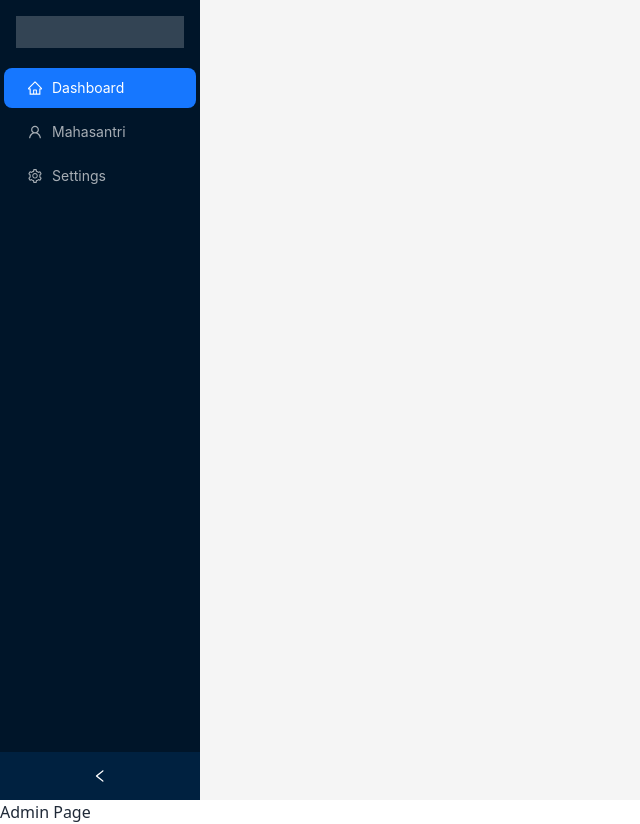
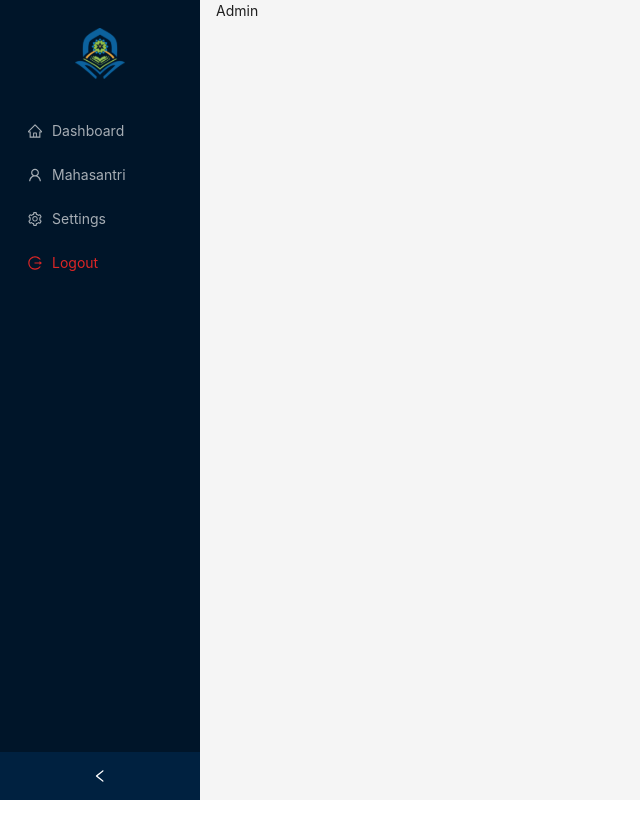
Before and after one commit to Haiqelhakeem/mahad-frontend, a React (Vite) app: page /admin in a window 1280 px wide. Shown: the whole page, without its empty margins (0-640 px from the left). After the commit the page ends 800 px from the top, so only its background shows below. Built offline with nearby package versions, Linux system fonts and the light colour scheme.

Commit message:
[add] mahasantri table

```diff
--- a/index.html
+++ b/index.html
@@ -2,7 +2,7 @@
 <html lang="en">
   <head>
     <meta charset="UTF-8" />
-    <link rel="icon" type="image/svg+xml" href="/vite.svg" />
+    <link rel="icon" type="image/svg+xml" href="/mahadFullColor.svg" />
     <meta name="viewport" content="width=device-width, initial-scale=1.0" />
     <title>Ma&apos;had Tahfidz UIN Sunan Gunung Djati Bandung</title>
   </head>
--- a/src/components/Sidebar.jsx
+++ b/src/components/Sidebar.jsx
@@ -4,43 +4,33 @@ import {
   HomeOutlined,
   UserOutlined,
   SettingOutlined,
+  LogoutOutlined,
 } from "@ant-design/icons";
 const { Header, Footer, Sider, Content } = Layout;
-const siderStyle = {
-  textAlign: "center",
-  lineHeight: "250px",
-  color: "#fff",
-  backgroundColor: "#1677ff",
-};
-const layoutStyle = {
-  borderRadius: 8,
-  overflow: "hidden",
-  width: "calc(50% - 8px)",
-  maxWidth: "calc(50% - 8px)",
-};
+
+import { Link } from "react-router-dom";
+
 const Sidebar = () => (
-  <Layout style={{ minHeight: "100vh" }}>
-    {/* Sidebar */}
   <Sider collapsible>
-      <div
-        className="logo"
-        style={{
-          height: "32px",
-          margin: "16px",
-          background: "rgba(255, 255, 255, 0.2)",
-        }}
-      />
-      <Menu theme="dark" mode="inline" defaultSelectedKeys={["1"]}>
+    <div className="flex items-center justify-center p-7">
+      <img src="/mahadFullColor.svg" alt="Logo Ma'had" width={50} />
+    </div>
+    <Menu theme="dark" mode="inline">
       <Menu.Item key="1" icon={<HomeOutlined />}>
-          Dashboard        </Menu.Item>
+        <Link to="/admin">Dashboard</Link>
+      </Menu.Item>
       <Menu.Item key="2" icon={<UserOutlined />}>
-          Mahasantri
+        <Link to="/mahasantri">Mahasantri</Link>
       </Menu.Item>
       <Menu.Item key="3" icon={<SettingOutlined />}>
-          Settings
+        <Link to="/">Settings</Link>
+      </Menu.Item>
+      <Menu.Item key="4" icon={<LogoutOutlined style={{ color: "#dc2626" }} />}>
+        <Link to="/">
+          <p className="text-red-600">Logout</p>
+        </Link>
       </Menu.Item>
     </Menu>
   </Sider>
-  </Layout>
 );
 export default Sidebar;
--- a/src/main.jsx
+++ b/src/main.jsx
@@ -5,6 +5,7 @@ import './index.css'
 import { createBrowserRouter, RouterProvider } from 'react-router-dom'
 import AdminPage from './pages/AdminPage.jsx'
 import LoginAdmin from './pages/LoginAdmin.jsx'
+import MahasantriPage from './pages/MahasantriPage.jsx'
 
 const router = createBrowserRouter([
   {
@@ -18,6 +19,10 @@ const router = createBrowserRouter([
   {
     path: '/admin',
     element: <AdminPage />,
+  },
+  {
+    path: '/mahasantri',
+    element: <MahasantriPage />,
   }
 ])
 
--- a/src/pages/AdminPage.jsx
+++ b/src/pages/AdminPage.jsx
@@ -1,15 +1,18 @@
-import Sidebar from "../components/Sidebar"
+import { Content } from "antd/es/layout/layout";
+import { Layout } from "antd";
+import Sidebar from "../components/Sidebar";
 
 const AdminPage = () => {
-    return (
-        <>
-            <Sidebar />
-            <div>
-                <h1>Admin Page</h1>
-            </div>
-        </>
+  return (
+    <>
+      <Layout style={{ minHeight: "100vh" }}>
+        <Sidebar />
+        <Content style={{ margin: "0 16px" }}>
+            <h1>Admin</h1>
+        </Content>
+      </Layout>
+    </>
+  );
+};
 
-    )
-}
-
-export default AdminPage
+export default AdminPage;
--- a/src/pages/LandingPage.jsx
+++ b/src/pages/LandingPage.jsx
@@ -158,7 +158,7 @@ export default function LandingPage() {
 
               {/* pilih juz */}
               <div className="flex flex-col gap-2">
-                <label htmlFor="juz" className="text-black text-left mt-3">
+                <label htmlFor="juz" className="text-black text-left ">
                   Juz
                 </label>
                 <select name="juz" id="juz" className="input-box text-black" onChange={(e) => setJuz(e.target.value)}>
@@ -173,7 +173,7 @@ export default function LandingPage() {
 
               {/* input halaman */}
               <div className="flex flex-col gap-2">
-                <label htmlFor="halaman" className="text-black mb-5 text-left">
+                <label htmlFor="halaman" className="text-black text-left">
                   Halaman
                 </label>
                 <input type="text" name="" id="" className="input-box text-black" onChange={(e) => setHalaman(e.target.value)} />
--- /dev/null
+++ b/src/pages/MahasantriPage.jsx
@@ -0,0 +1,68 @@
+import { useEffect, useState } from "react";
+import axios from "axios";
+import { Content } from "antd/es/layout/layout";
+import { Layout, Table } from "antd";
+import Sidebar from "../components/Sidebar";
+
+import { santriAPI } from "../api/setoran.api";
+
+const MahasantriPage = () => {
+  const [santri, setSantri] = useState([]);
+  const [santriName, setSantriName] = useState();
+
+  const fetchSantri = () => {
+    axios
+      .get(santriAPI)
+      .then((res) => setSantri(res.data.data))
+      .catch((err) => console.log(err));
+  };
+
+  useEffect(() => {
+    fetchSantri();
+  }, []);
+
+  console.log(santri);
+
+  const columns = [
+    {
+      title: "No",
+      dataIndex: "no",
+      key: "no",
+      render: (text, record, index) => index + 1,
+      width: "5%",
+    },
+    {
+      title: "Nama Mahasantri",
+      dataIndex: "name",
+      key: "name",
+      render: (text, record) => <p>{record.name}</p>,
+      width: "30%",
+    },
+    {
+      title: "Mentor",
+      dataIndex: "mentor",
+      key: "mentor",
+      render: (text, record) => <p>{record.mentorName}</p>,
+      width: "30%",
+    },
+    {
+      title: "Jurusan",
+      dataIndex: "jurusan",
+      key: "jurusan",
+    },
+  ];
+
+  return (
+    <>
+      <Layout style={{ minHeight: "100vh" }}>
+        <Sidebar />
+        <Content style={{ margin: "0 16px" }} className="p-5">
+          <h1 className="text-2xl font-bold mb-5">Mahasantri</h1>
+          <Table dataSource={santri} columns={columns} bordered></Table>
+        </Content>
+      </Layout>
+    </>
+  );
+};
+
+export default MahasantriPage;
```
Also changed, not shown: public/mahadFullColor.svg (added). Lines whose indentation alone changed are shown as unchanged.
